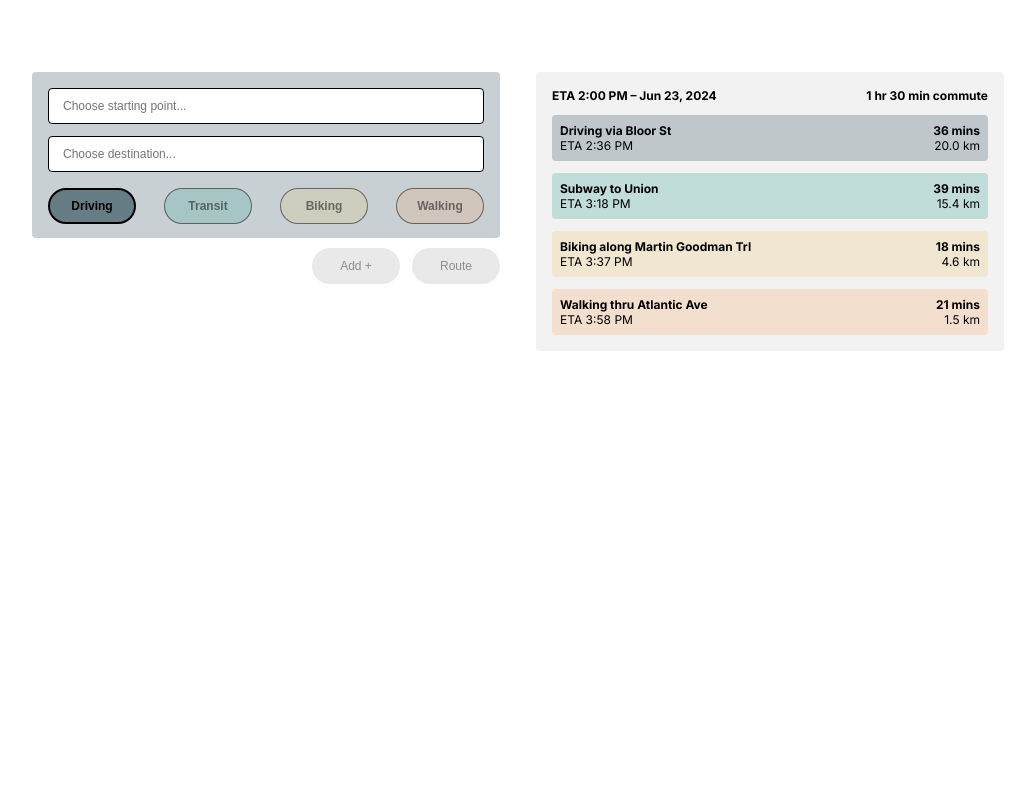
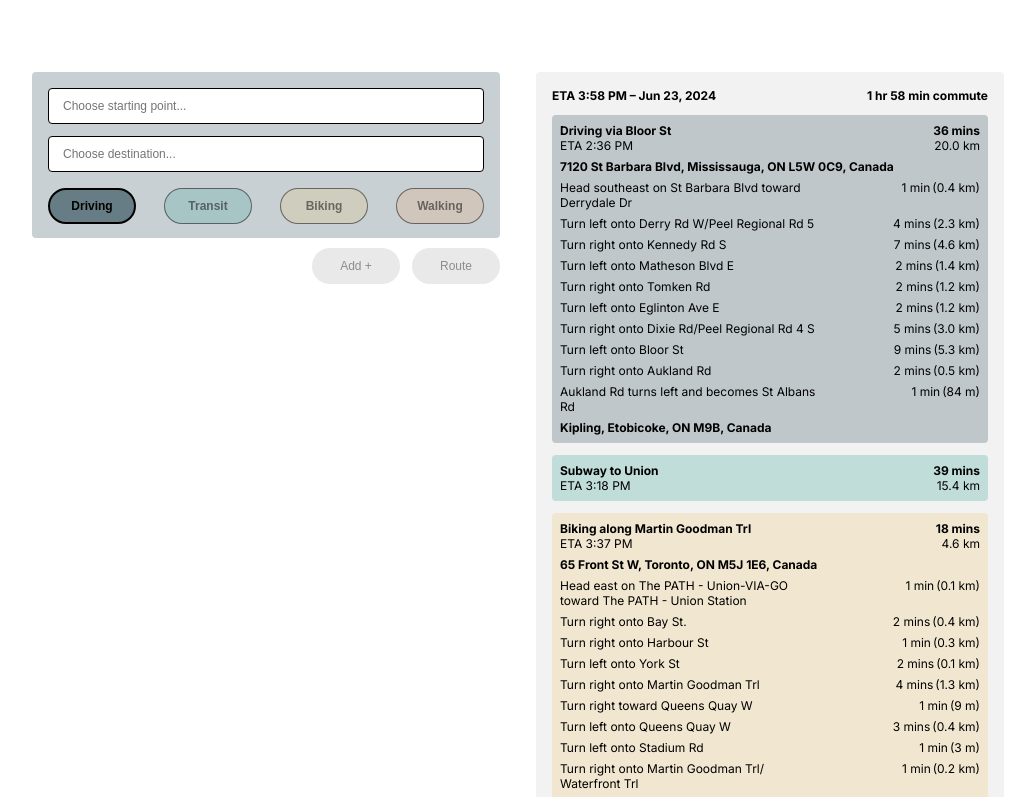
Before and after one commit to tsaruggan/mixed-maps, a Next.js app: page / in a window 1280 px wide. Shown: the top 797 px of the page, without its empty margins (122-1157 px from the left). Built offline with nearby package versions, Linux system fonts and the light colour scheme.

Commit message:
instructions for driving, walking, biking

```diff
--- a/src/components/RouteOverview.js
+++ b/src/components/RouteOverview.js
@@ -38,20 +38,24 @@ class RouteOverview extends Component {
             <div className={styles.routeOverviewContainer}>
                 <div className={styles.routeDetailsContainer}>
                     <div className={styles.routeDetailsTitleContainer}>
-                        <p>ETA 2:00 PM – Jun 23, 2024</p>
-                        <p>1 hr 30 min commute</p>
+                        <p>ETA 3:58 PM – Jun 23, 2024</p>
+                        <p>1 hr 58 min commute</p>
                     </div>
 
                     {this.props.directions.map((direction, index) => (
                         <RouteDirectionsBlock
                             key={index}
+                            travelMode={direction.travelMode}
                             title={direction.title}
                             eta={direction.eta.text}
                             duration={direction.duration.text}
                             detail={direction.distance.text}
                             color={travelModes.find(mode => mode.name === direction.travelMode).color}
+                            instructions={direction.instructions}
+                            startAddress={direction.startAddress}
+                            endAddress={direction.endAddress}
                         />
-                ))}
+                    ))}
                 </div>
             </div>
         );
@@ -60,17 +64,67 @@ class RouteOverview extends Component {
 
 export default RouteOverview;
 
-function RouteDirectionsBlock(props) {
+function RouteDirectionsBlock({ travelMode, title, eta, duration, detail, color, instructions, startAddress, endAddress }) {
     return (
-        <div className={styles.routeDirectionsBlock} style={{backgroundColor: props.color}}>
-            <div>
-                <p style={{fontWeight: '700'}}>{props.title}</p>
-                <p>ETA {props.eta}</p>
+        <div className={styles.routeDirectionsBlock} style={{ backgroundColor: color }}>
+            <div className={styles.routeDirectionsBlockTitle}>
+                <div>
+                    <p style={{ fontWeight: '700' }}>{title}</p>
+                    <p>ETA {eta}</p>
+                </div>
+                <div style={{ textAlign: 'end' }}>
+                    <p style={{ fontWeight: '700' }}>{duration}</p>
+                    <p>{detail}</p>
+                </div>
             </div>
-            <div style={{textAlign: 'end'}}>
-                <p style={{fontWeight: '700'}}>{props.duration}</p>
-                <p>{props.detail}</p>
-            </div>
+            <DetailedInstructions
+                travelMode={travelMode}
+                instructions={instructions}
+                startAddress={startAddress}
+                endAddress={endAddress}
+            />
         </div>
     );
 }
+
+function DetailedInstructions({ travelMode, instructions, startAddress, endAddress }) {
+
+    const renderInstructions = () => {
+        return (
+            <div className={styles.routeDirectionsInstructionsContainer}>
+                <div style={{ fontWeight: '700', marginBottom: '6px' }}>
+                    {startAddress}
+                </div>
+
+                {instructions.map((instruction, index) => (
+                    <div key={index}>
+                        <div style={{ display: 'flex', justifyContent: 'space-between', marginBottom: '6px' }}>
+                            <div
+                                className={styles.instructionText}
+                                dangerouslySetInnerHTML={{ __html: instruction.description }}
+                                style={{ maxWidth: '264px'}}
+                            />
+                            <div className={styles.durationDistance}>
+                                <span>{instruction.duration.text}</span>
+                                <span style={{marginLeft: '2px'}}>{`(${instruction.distance.text})`}</span>
+                            </div>
+
+                        </div>
+                    </div>
+                ))}
+
+                <div style={{ fontWeight: '700', marginTop: '4px' }}>
+                    {endAddress}
+                </div>
+            </div>
+        );
+    };
+
+
+
+    if (travelMode === 'transit') {
+        return (<></>);
+    } else {
+        return renderInstructions();
+    }
+}
--- a/src/styles/Home.module.css
+++ b/src/styles/Home.module.css
@@ -22,11 +22,20 @@
   .panelContainer {
     flex-direction: column;
     gap: 36px;
+    width: 100%;
+    max-width: 468px;
   }
 
   .routeBuilder, .routeOverviewContainer {
     width: 100%;
   }
+
+  .main {
+    padding-top: 36px;
+    padding-left: 10px;
+    padding-right: 10px;
+  }
+
 }
 
 .routeBuildingBlock {
@@ -109,6 +118,7 @@
   background-color: rgba(166, 166, 166, 0.15);
   padding: 16px;
   border-radius: 4px;
+  width: 100%;
 }
 
 .routeDetailsTitleContainer{
@@ -119,7 +129,7 @@
 
 .routeDirectionsBlock {
   border-radius: 4px;
-  display: flex;
+  display: column;
   justify-content: space-between;
   padding: 8px;
 }
@@ -127,3 +137,42 @@
 .routeDetailsContainer > .routeDirectionsBlock {
   margin-top: 12px;
 }
+
+.routeDirectionsBlockTitle {
+  display: flex;
+  justify-content: space-between;
+}
+
+.routeDirectionsInstructionsContainer {
+  /* Reset font sizes and weights */
+  /* font-size: inherit;
+  font-weight: inherit; */
+  margin-top: 6px;
+}
+
+/* Override specific elements */
+.instructionText b,
+.instructionText div {
+  /* Ensure no changes to font size or weight */
+  font-size: inherit !important;
+  font-weight: inherit !important;
+}
+
+.durationDistance {
+  display: flex;
+  flex-wrap: wrap;
+  justify-content: flex-end;
+  text-align: right;
+}
+
+.durationDistance span {
+  white-space: nowrap; /* Prevents text from wrapping prematurely */
+}
+
+@media (max-width: 500px) {
+  .durationDistance {
+    display: flex;
+    flex-direction: column;
+    justify-content: flex-start;
+  }
+}
```
